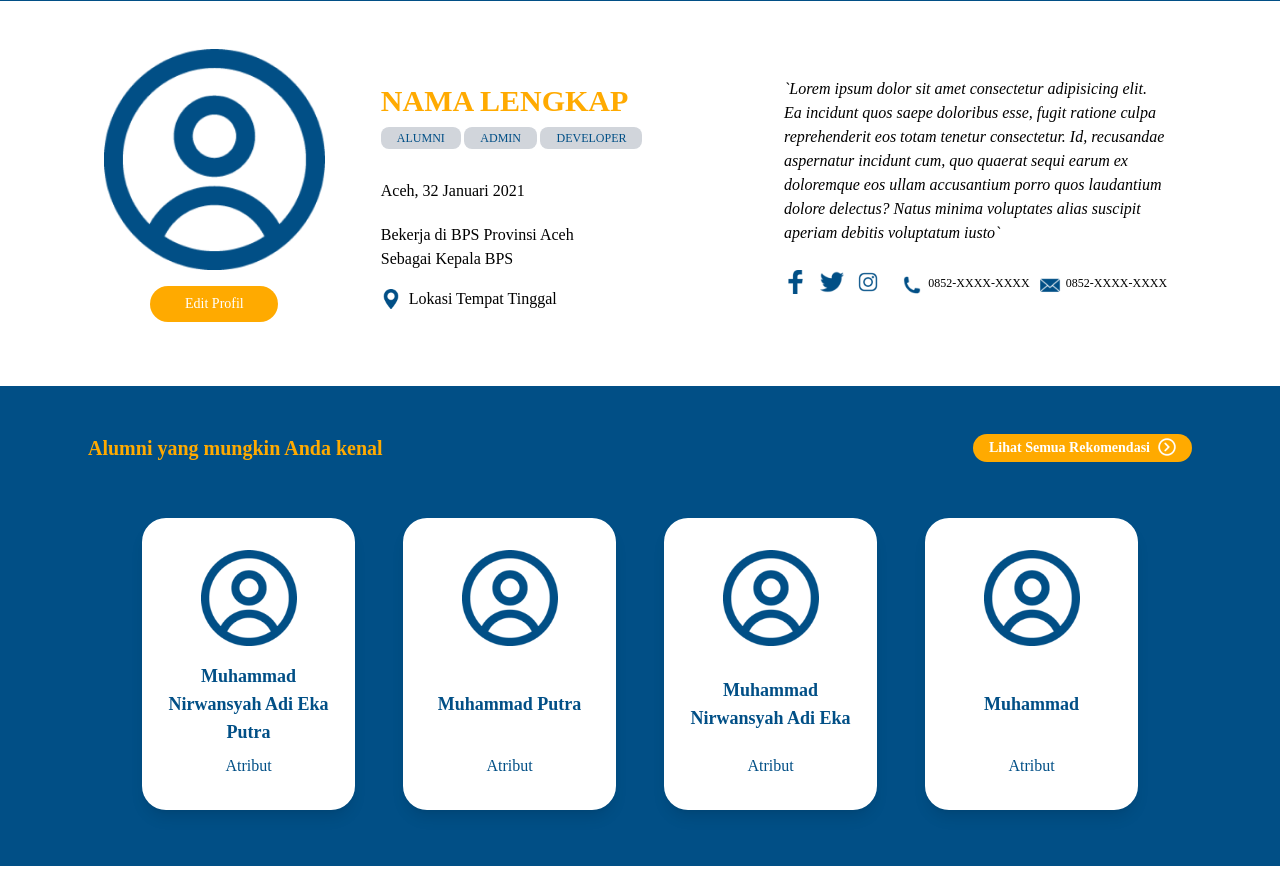
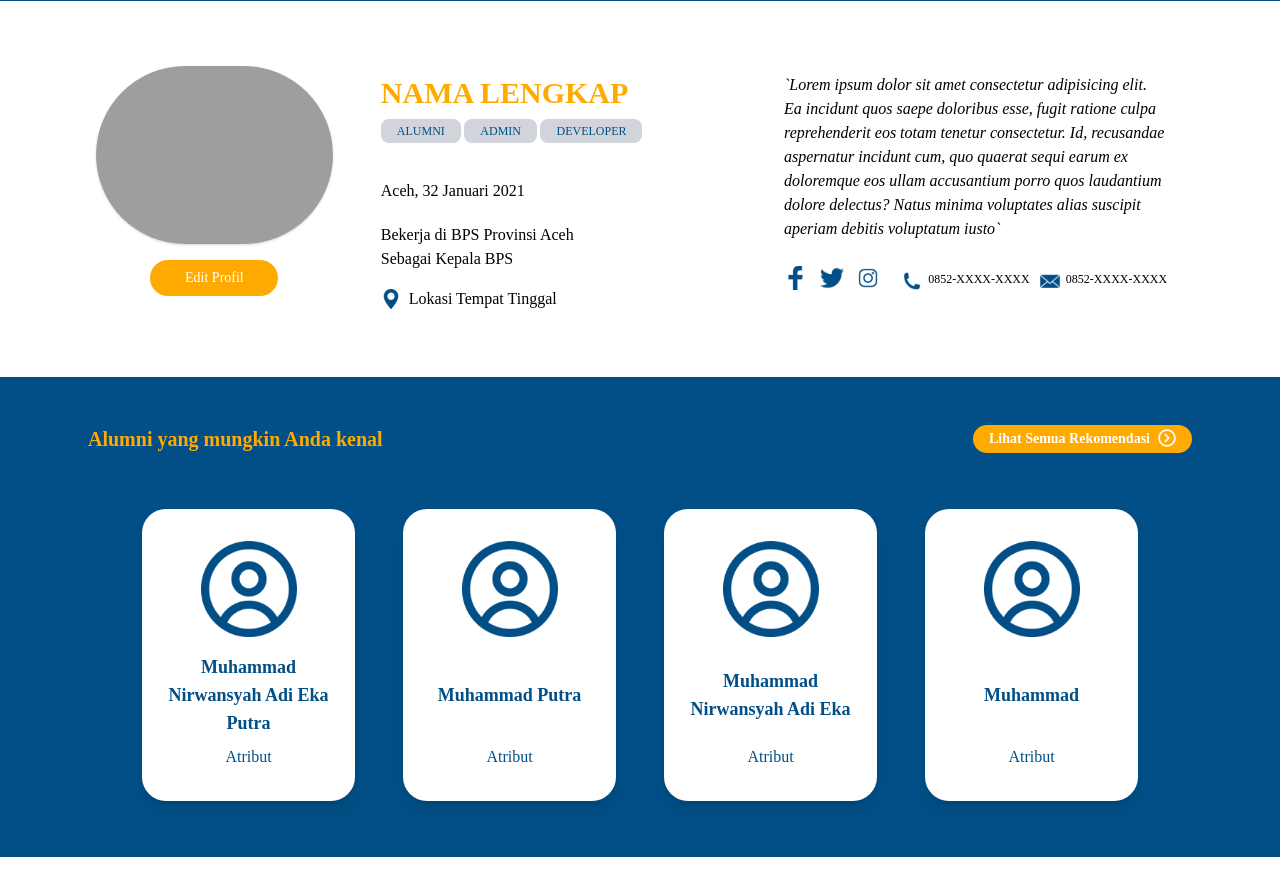
Before and after one commit to timotiusvincent26/webservice_pages, a CodeIgniter 4 app: the page made by app/Views/websia/kontenWebsia/userProfile/userProfile.php in a window 1280 px wide. Shown: the part 127-1020 px from the top of the page. Run offline with PHP 8.4 and a stand-in for CodeIgniter, Linux system fonts and the light colour scheme; the template is opened without the code that fills it, so the values that code supplies are empty; style sheets or scripts are compiled from the project's sources; some libraries are stand-ins or nearby versions; grey boxes are pictures that could not be loaded.

Commit message:
responsive tombol selengkapnya dan tes gambar profil

```diff
--- a/app/Views/websia/kontenWebsia/userProfile/userProfile.php
+++ b/app/Views/websia/kontenWebsia/userProfile/userProfile.php
@@ -16,7 +16,13 @@ if ($status == 'bukan user') {
     <div class="lg:w-3/5 w-full md:flex items-center font-paragraph text-sm">
         <div class="md:w-2/5 mb-8 justify-center object-center space-y-4">
             <!-- Avatar user profile -->
-            <img class="block float-none mx-auto w-60 md:w-72 px-6 object-contain" src="/img/avatar.png" alt="">
+            <div class="flex flex-wrap justify-center">
+                <div class="w-3/4 sm:w-full px-4">
+                    <!-- syarat foto disini harus persegi (solusi : object fit) -->
+                    <img src="https://demos.creative-tim.com/tailwindcss-starter-project/_next/static/images/team-1-800x800-fa5a7ac2c81a43925586ea85f2fea332.jpg" alt="..." class="shadow rounded-full max-w-full h-auto align-middle border-none" />
+                    <!-- <img src="/img/tes/download.jpg" alt="..." class="shadow rounded-full max-w-full h-auto align-middle border-none" /> -->
+                </div>
+            </div>
             <!-- Tombol edit profil yang ketika di klik akan mengarah ke halaman edit profil -->
             <a class="block bg-secondary text-white text-center py-1 md:py-2 px-4 mx-auto rounded-full w-24 md:w-32 cursor-pointer hover:bg-secondaryhover transition-colors duration-300 <?= $tombolEdit ?>" href="">Edit Profil</a>
         </div>
@@ -25,9 +31,9 @@ if ($status == 'bukan user') {
             <h3 class="font-heading text-secondary text-2xl md:text-3xl lg:pr-1 px-8 md:px-0 mb-2 font-extrabold uppercase">Nama Lengkap</h3>
             <div class="mb-8">
                 <!-- role alumni -->
-                <span class="font-paragraph text-xs bg-gray-300 py-1 px-2 md:px-3 lg:px-4 rounded-lg text-primary align-middle uppercase">Alumni</span>
-                <span class="font-paragraph text-xs bg-gray-300 py-1 px-2 md:px-3 lg:px-4 rounded-lg text-primary align-middle uppercase">Admin</span>
-                <span class="font-paragraph text-xs bg-gray-300 py-1 px-2 md:px-3 lg:px-4 rounded-lg text-primary align-middle uppercase">Developer</span>
+                <span class="font-paragraph text-xs inline-block bg-gray-300 mb-1 py-1 px-2 md:px-3 lg:px-4 rounded-lg text-primary align-middle uppercase">Alumni</span>
+                <span class="font-paragraph text-xs inline-block bg-gray-300 mb-1 py-1 px-2 md:px-3 lg:px-4 rounded-lg text-primary align-middle uppercase">Admin</span>
+                <span class="font-paragraph text-xs inline-block bg-gray-300 mb-1 py-1 px-2 md:px-3 lg:px-4 rounded-lg text-primary align-middle uppercase">Developer</span>
             </div>
             <!-- tempat dan tanggal lahir -->
             <p class="font-heading text-center md:text-left text-base mb-5">Aceh, 32 Januari 2021</p>
@@ -82,12 +88,14 @@ if ($status == 'bukan user') {
 <!-- Awal Rekomendasi -->
 <div class="bg-primary py-8 md:py-4 lg:px-20 md:px-8 px-3">
     <div class="static md:w-full md:px-2 md:py-8 pb-4">
-        <div class="md:mb-6 mb-2 text-center md:text-left text-secondary font-semibold">
+        <div class="-mt-16 sm:mt-0 md:mb-6 mb-2 text-center md:text-left text-secondary font-semibold">
             <!-- link ini mengarah ke halaman tampilan semua rekomendasi -->
-            <a class="bg-secondary mb-8 mt-1 md:mt-0 float-right font-paragraph text-sm text-white text-center py-1 px-4 mx-auto rounded-full cursor-pointer hover:bg-secondaryhover transition-colors duration-300" href="/rekomendasi">
-                Lihat Semua Rekomendasi
-                <img src="/img/icon/panah.png" alt="" class="float-right pl-2">
-            </a>
+            <div class="invisible sm:visible">
+                <a class="bg-secondary mb-8 mt-1 md:mt-0 float-right font-paragraph text-sm text-white text-center py-1 px-4 mx-auto rounded-full cursor-pointer hover:bg-secondaryhover transition-colors duration-300" href="/rekomendasi">
+                    Lihat Semua Rekomendasi
+                    <img src="/img/icon/panah.png" alt="" class="float-right pl-2">
+                </a>
+            </div>
             <h2 class="font-heading mb-6 text-xl inline-block">Alumni yang mungkin Anda kenal</h2>
         </div>
         <div class="holder mx-auto w-11/12 md:w-full lg:w-11/12 grid grid-cols-2 md:grid-cols-4 gap-x-4 md:gap-x-0 lg:gap-x-8" data-aos="zoom-in">
@@ -172,6 +180,12 @@ if ($status == 'bukan user') {
                 </div> -->
             </div>
         </div>
+        <div class="visible sm:invisible">
+            <a class="bg-secondary mb-8 mt-1 md:mt-0 float-right font-paragraph text-sm text-white text-center py-1 px-4 mx-auto rounded-full cursor-pointer hover:bg-secondaryhover transition-colors duration-300" href="/rekomendasi">
+                Lihat Semua Rekomendasi
+                <img src="/img/icon/panah.png" alt="" class="float-right pl-2">
+            </a>
+        </div>
     </div>
 </div>
 <!-- Akhir Rekomendasi -->
```
Also changed, not shown: public/img/tes/download.jpg (added).
